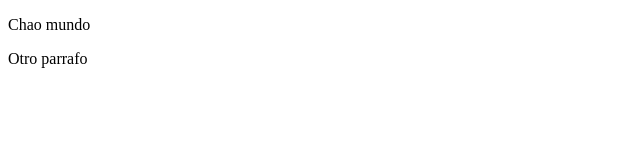
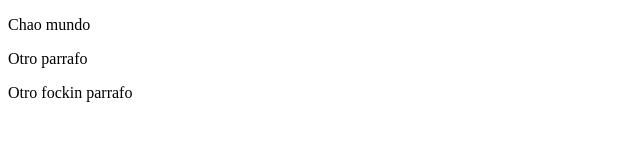
Before and after one commit to Aldrin1710/Curso-git, a plain HTML site: page index.html in a window 1280 px wide. Shown: the whole page, without its empty margins (0-640 px from the left). Drawn offline with Linux system fonts and the light colour scheme.

Commit message:
Commit final

```diff
--- a/index.html
+++ b/index.html
@@ -8,5 +8,6 @@
 <body>
     <p>Chao mundo</p>
     <p>Otro parrafo</p>
+    <p>Otro fockin parrafo</p>
 </body>
 </html>
```
